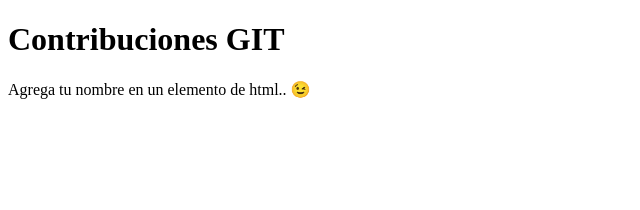
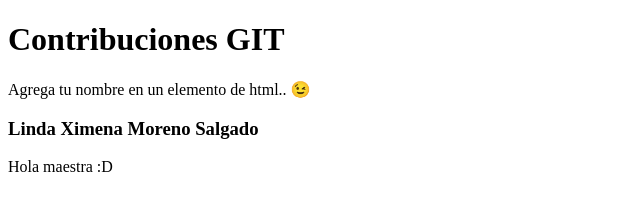
Before and after one commit to Cynthiag3/repositorio-de-contribuciones, a plain HTML site: page index.html in a window 1280 px wide. Shown: the whole page, without its empty margins (0-640 px from the left). Drawn offline with Linux system fonts and the light colour scheme.

Commit message:
Agregue mi nombre y un mensaje

```diff
--- a/index.html
+++ b/index.html
@@ -11,5 +11,8 @@
   <h1>Contribuciones GIT</h1>
   <p>Agrega tu nombre en un elemento de html.. 😉</p>
 
+  <h3>Linda Ximena Moreno Salgado</h3>
+  <p>Hola maestra :D</p>
+
 </body>
 </html>
```
